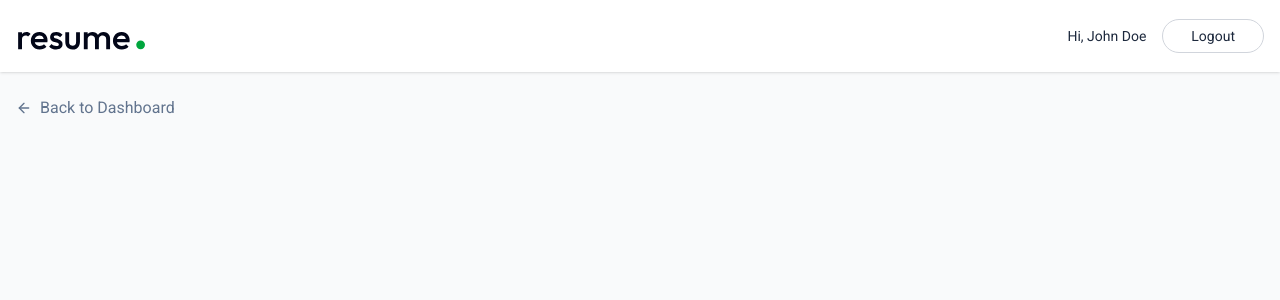
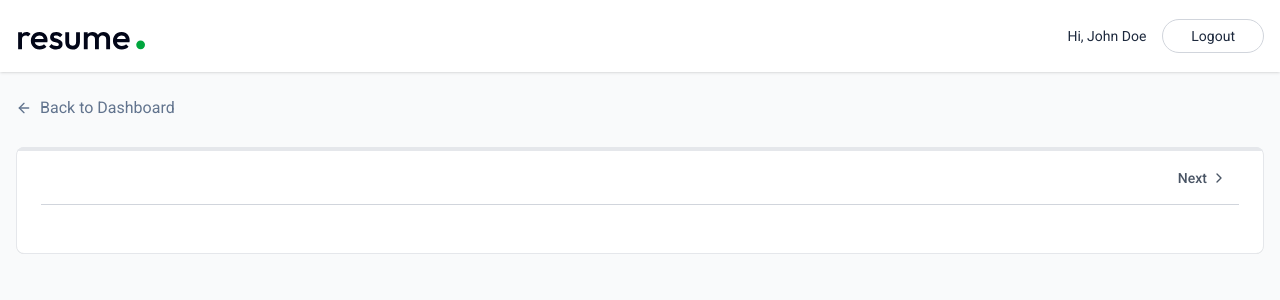
Before and after one commit to kanishium/Resume-Builder, a React (Vite) app in the folder client/: page /app/builder/1 in a window 1280 px wide. Shown: the top 300 px of the page. Built offline with nearby package versions, Linux system fonts and the light colour scheme.

Commit message:
Update ResumeBuilder.jsx

```diff
--- a/client/src/pages/ResumeBuilder.jsx
+++ b/client/src/pages/ResumeBuilder.jsx
@@ -1,37 +1,49 @@
 import React, { useEffect, useState } from 'react'
-import {useParams,Link} from 'react-router-dom'
+import { useParams, Link } from 'react-router-dom'
 import { dummyResumeData } from '../assets/assets';
-import { ArrowLeftIcon } from 'lucide-react';
+import { ArrowLeftIcon, Briefcase, ChevronLeft, ChevronRight, FileText, FolderIcon, GraduationCap, Sparkles, User } from 'lucide-react';
 
 const ResumeBuilder = () => {
 
-  const {resumeId} =useParams()
+  const { resumeId } = useParams()
 
-  const [resumeData , setResumeData] =useState({
-    _id:'',
-    title:'',
-    personal_info:{},
-    professional_summary:"",
-    experience:[],
-    education:[],
-    project:[],
-    skills:[],
-    template:"classic",
-    accent_color:"#3B82F6",
-    public:false,
+  const [resumeData, setResumeData] = useState({
+    _id: '',
+    title: '',
+    personal_info: {},
+    professional_summary: "",
+    experience: [],
+    education: [],
+    project: [],
+    skills: [],
+    template: "classic",
+    accent_color: "#3B82F6",
+    public: false,
   });
 
-    const loadExistingResume=async (params) => {
-      const resume=dummyResumeData.find(resume=>resume._id===resumeId)
-      if(resume){
-        setResumeData(resume)
-        document.title=resume.title
-      }
+  const loadExistingResume = async (params) => {
+    const resume = dummyResumeData.find(resume => resume._id === resumeId)
+    if (resume) {
+      setResumeData(resume)
+      document.title = resume.title
     }
+  }
 
-    useEffect(()=>{
-      loadExistingResume()
-    },[])
+  const [activeSectionIndex, setActiveSectionIndex] = useState(0)
+  const [removeBackground, setRemoveBackground] = useState(false)
+  const sections = [
+    { id: "personal", name: "Personal Info", icon: User },
+    { id: "summary", name: "Summary", icon: FileText },
+    { id: "experience", name: "Experience", icon: Briefcase },
+    { id: "education", name: "Education", icon: GraduationCap },
+    { id: "projects", name: "Projects", icon: FolderIcon },
+    { id: "skills", name: "Skills", icon: Sparkles },
+  ]
+
+  const activeSection = sections[activeSectionIndex]
+  useEffect(() => {
+    loadExistingResume()
+  }, [])
 
 
 
@@ -39,8 +51,44 @@
     <div>
       <div className='max-w-7xl mx-auto px-4 py-6'>
         <Link className='inline-flex gap-2 items-center text-slate-500 hover:text-slate-700 transition-all' to={'/app'}>
-        <ArrowLeftIcon className='size-4 '/> Back to Dashboard
+          <ArrowLeftIcon className='size-4 ' /> Back to Dashboard
         </Link>
+      </div>
+
+
+      <div className='max-w-7x1 mx-auto px-4 pb-8'>
+        <div className='grid 1g:grid-cols-12 gap-8'>
+          {/* Left Panel - Form */}
+          <div className='relative lg: col-span-5 rounded-lg overflow-hidden'>
+            <div className='bg-white rounded-lg shadow-sm border border-gray-200 p-6 pt-1'>
+              {/* progress bar using activeSectionIndex */}
+              <hr className="absolute top-0 left-0 right-0 border-2 border-gray-200" />
+              <hr className="absolute top-0 left-0 h-1 bg-linear-to-r from-green-500 to-green-600 border-none transition-all duration-2000" style={{ width: `${activeSectionIndex * 100 / (sections.length - 1)}%` }} />
+
+              {/* Section Navigation */}
+              <div className="flex justify-between items-center mb-6 border-b border-gray-300 py-1">
+                <div></div>
+                <div className='flex items-center'>
+                  {activeSectionIndex !== 0 && (
+                    <button onClick={()=>setActiveSectionIndex((prevIndex)=> Math.max(prevIndex-1,0))} className='flex items-center gap-1 p-3 rounded-1g text-sm font-medium text-gray-600 hover:bg-gray-50 transition-all' disabled={activeSectionIndex===0}>
+                      <ChevronLeft className="size-4" /> Previous
+                    </button>)}
+
+                    <button onClick={()=>setActiveSectionIndex((prevIndex)=> Math.min(prevIndex+1,sections.length-1))}  className={`flex items-center gap-1 p-3 rounded-lg text-sm font-medium text-gray-600 hover:bg-gray-50 transition-all ${activeSectionIndex === sections.length - 1 && 'opacity-50'}`}  disabled={activeSectionIndex===sections.length -1}>
+                      Next
+                      <ChevronRight className="size-4" />
+                    </button>
+
+                </div>
+              </div>
+
+
+            </div>
+          </div>
+
+          {/* Right Panel - Preview */}
+          <div></div>
+        </div>
       </div>
     </div>
   )
```
